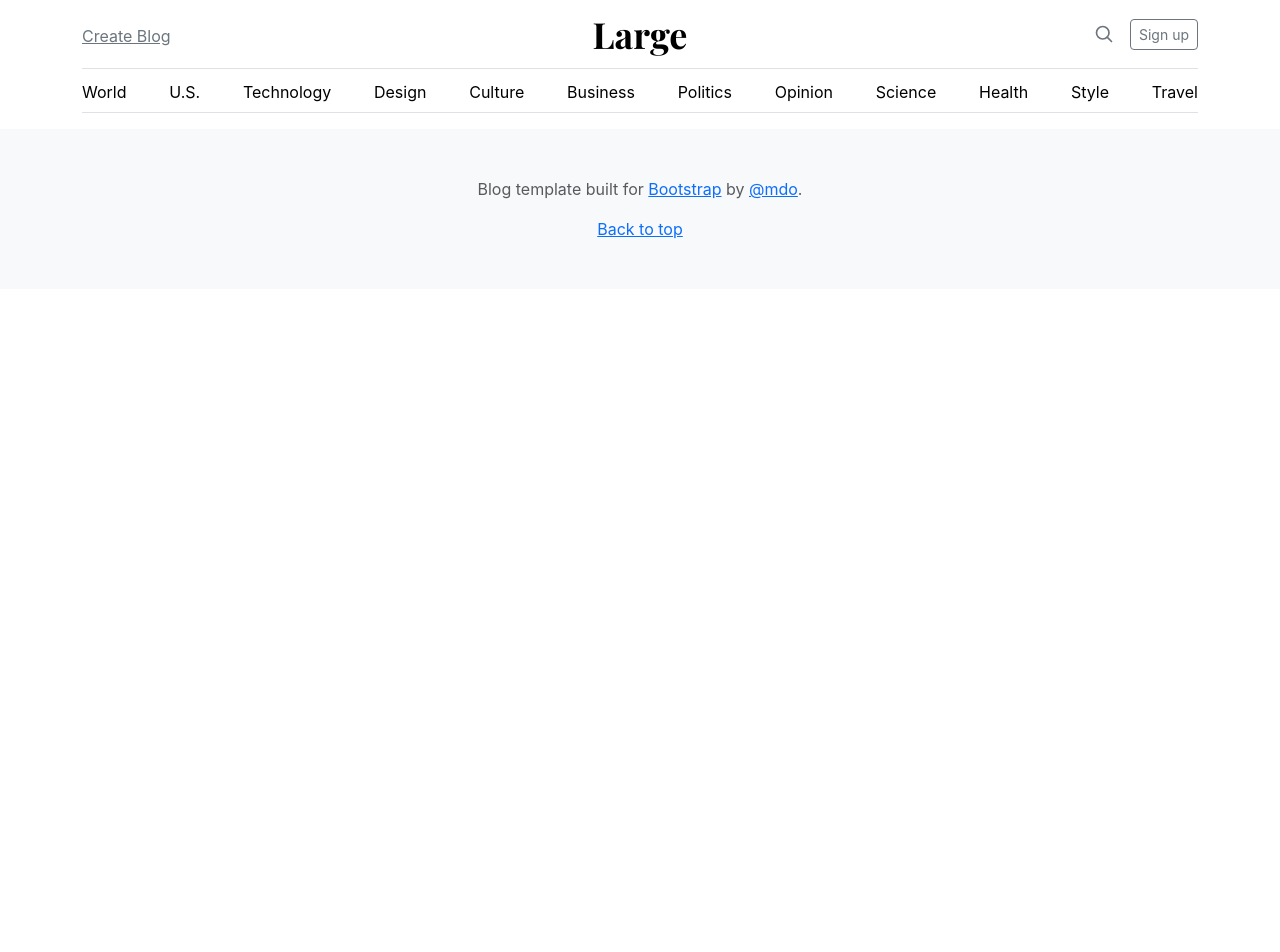
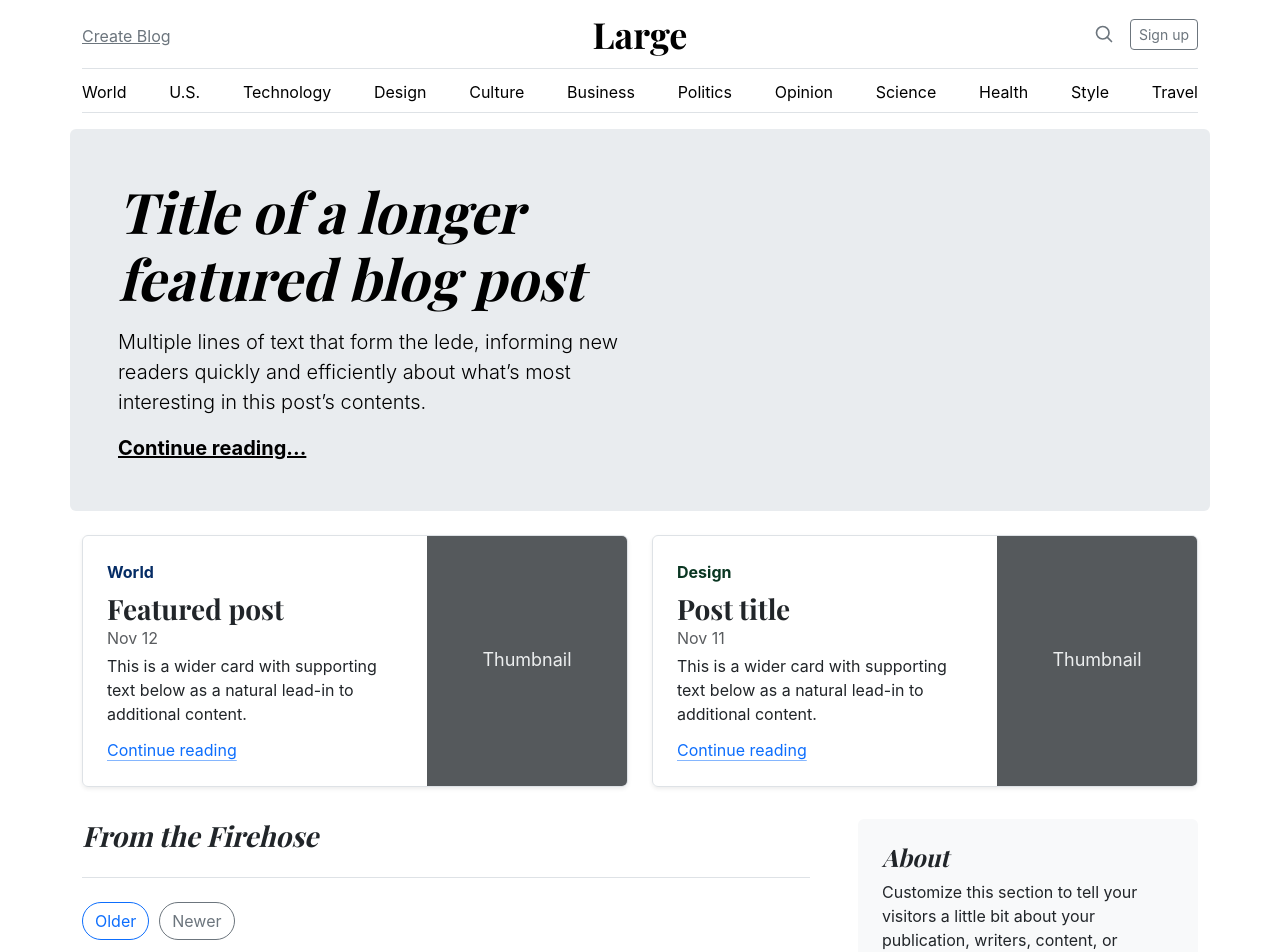
Before and after one commit to YashSardhara/React-Blog-App, a React (Create React App) app: page /main in a window 1280 px wide. Shown: the top 952 px of the page. Before the commit the page ends 800 px from the top, so only its background shows below. Built offline with nearby package versions, Linux system fonts and the light colour scheme; the HTML template or start-up script is replaced by a standard one.

Commit message:
updated structure

```diff
--- a/src/App.css
+++ b/src/App.css
@@ -9,6 +9,8 @@ h1, h2, h3, h4, h5, h6 {
 /* Pagination */
 .blog-pagination {
   margin-bottom: 4rem;
+  display: flex;
+  gap: 10px;
 }
 
 /*
--- a/src/components/blog_components/BlogList.js
+++ b/src/components/blog_components/BlogList.js
@@ -1,15 +1,10 @@
 import BlogPagination from './BlogPagination';
 import BlogAside from './BlogAside';
-import FeaturedPost from './FeaturedPost';
-import FeaturedBlog from './FeaturedBlog';
 
 const BlogList = ({ blogs }) => {
-    console.log(blogs);
     return (
         <>
             <main className="container">
-                <FeaturedBlog />
-                <FeaturedPost />
                 <div className="row g-5">
                     <div className="col-md-8">
                         <h3 className="pb-4 mb-4 fst-italic border-bottom">
--- /dev/null
+++ b/src/components/blog_components/BlogMain.js
@@ -0,0 +1,14 @@
+import BlogList from "./BlogList";
+import FeaturedBlog from "./FeaturedBlog";
+import FeaturedPost from "./FeaturedPost";
+
+const BlogMain = ({blogs}) => {
+    return (<>
+        <FeaturedBlog />
+        <FeaturedPost />
+        <BlogList blogs={blogs} />
+
+    </>);
+}
+
+export default BlogMain;
--- a/src/components/blog_components/BlogPagination.js
+++ b/src/components/blog_components/BlogPagination.js
@@ -2,7 +2,7 @@ const BlogPagination = () => {
     return (<>
         <nav className="blog-pagination" aria-label="Pagination">
             <a className="btn btn-outline-primary rounded-pill" href="#">Older</a>
-            <a className="btn btn-outline-secondary rounded-pill disabled" aria-disabled="true">Newer</a>
+            <a className="btn btn-outline-secondary rounded-pill" href="#" >Newer</a>
         </nav>
 
     </>);
--- a/src/components/blog_components/FeaturedBlog.js
+++ b/src/components/blog_components/FeaturedBlog.js
@@ -1,6 +1,6 @@
 const FeaturedBlog = () => {
     return (<>
-        <div className="p-4 p-md-5 mb-4 rounded text-body-emphasis bg-body-secondary">
+        <div className="container p-4 p-md-5 mb-4 rounded text-body-emphasis bg-body-secondary">
             <div className="col-lg-6 px-0">
                 <h1 className="display-4 fst-italic blog-main-title">Title of a longer featured blog post</h1>
                 <p className="lead my-3">Multiple lines of text that form the lede, informing new readers quickly and efficiently about what’s most interesting in this post’s contents.</p>
--- a/src/components/blog_components/FeaturedPost.js
+++ b/src/components/blog_components/FeaturedPost.js
@@ -1,6 +1,7 @@
 const FeaturedPost = () => {
     return (<>
-        <div className="row mb-2">
+        <div className="container">
+        <div className=" row mb-2">
             <div className="col-md-6">
                 <div className="row g-0 border rounded overflow-hidden flex-md-row mb-4 shadow-sm h-md-250 position-relative">
                     <div className="col p-4 d-flex flex-column position-static">
@@ -36,6 +37,7 @@ const FeaturedPost = () => {
                 </div>
             </div>
         </div>
+        </div>
     </>);
 }
 
--- a/src/components/navbar/NavBar.js
+++ b/src/components/navbar/NavBar.js
@@ -3,6 +3,7 @@ import BlogForm from '../blog_components/BlogForm';
 import BlogList from '../blog_components/BlogList';
 import React, { useState } from 'react';
 import Footer from '../footer/Footer';
+import BlogMain from '../blog_components/BlogMain';
 
 const NewsTopics = ["World", "U.S.", "Technology", "Design", "Culture", "Business", "Politics", "Opinion", "Science", "Health", "Style", "Travel"];
 
@@ -48,7 +49,6 @@ const NavBar = () => {
                         </div>
                     </div>
                 </nav>
-
                 {/* set Browser Router */}
                 <Routes>
                     <Route
@@ -59,6 +59,10 @@ const NavBar = () => {
                         path="/"
                         element={<BlogList blogs={blogs} />}
                     />
+                    <Route
+                        path="/main"
+                        element={<BlogMain blogs={blogs} />}
+                    />
                 </Routes>
                 <Footer />
             </Router>
```
